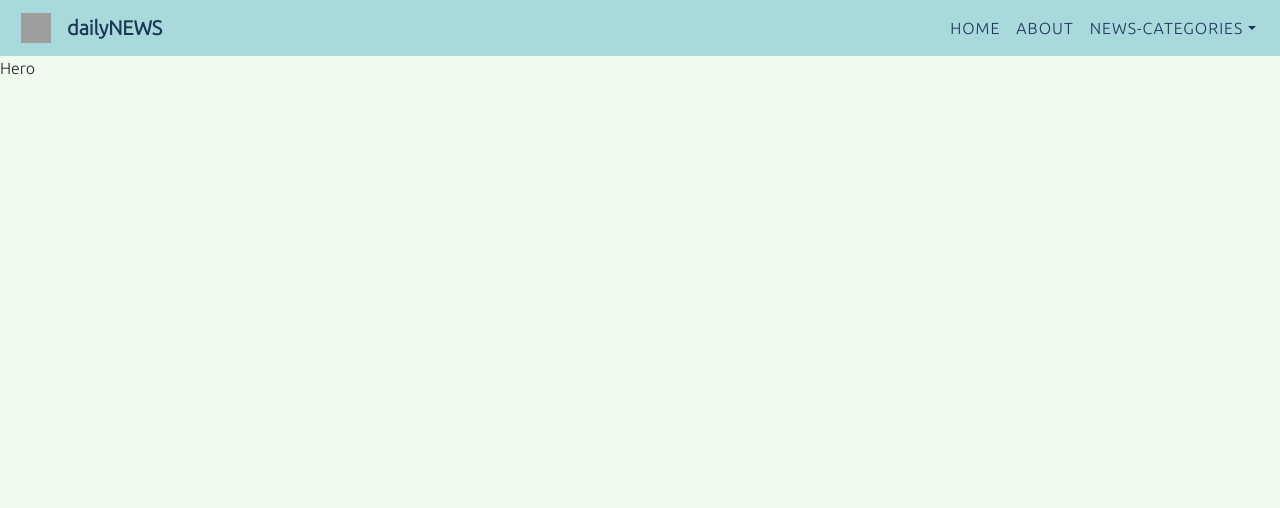
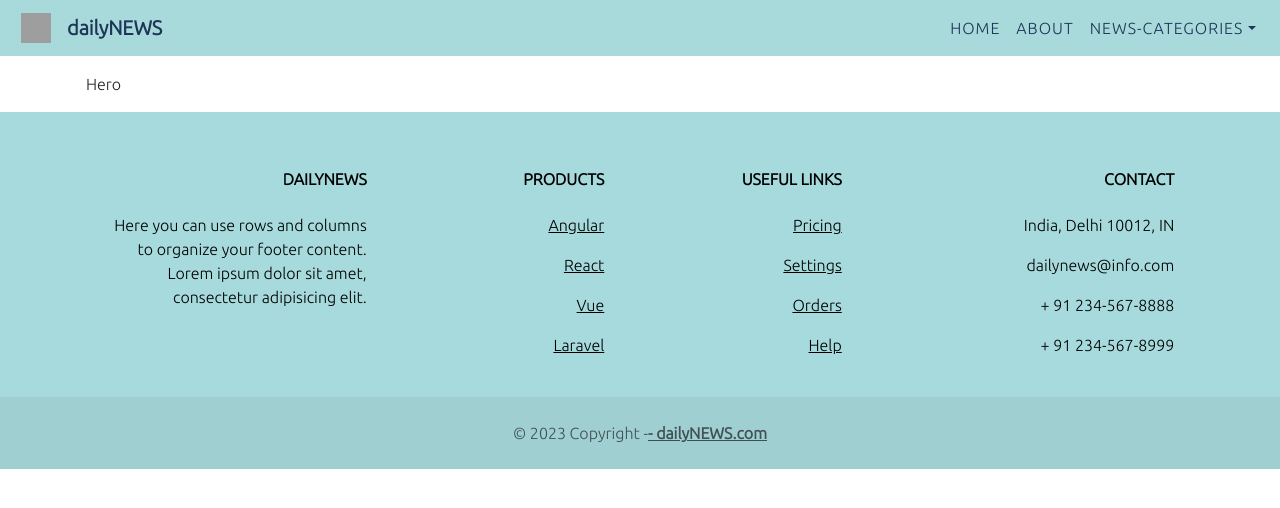
Before and after one commit to nirmalyax/news-reactapp, a React (Create React App) app: page / in a window 1280 px wide. Shown: the top 508 px of the page. Built offline with nearby package versions, Linux system fonts and the light colour scheme; grey boxes are pictures that could not be loaded.

Commit message:
@nirmalyax

```diff
--- a/src/components/Hero/Hero.jsx
+++ b/src/components/Hero/Hero.jsx
@@ -2,6 +2,6 @@ import React from 'react'
 import './Hero-style.css'
 export default function Hero() {
   return (
-    <div className='hero '>Hero</div>
+    <div className='container p-3 '>Hero</div>
   )
 }
--- a/src/components/Navbar/Nav-style.css
+++ b/src/components/Navbar/Nav-style.css
@@ -18,6 +18,7 @@
 .nav-link{
     position: relative;
     letter-spacing: 1px;
+    cursor: pointer;
 }
 .nav-link:before{
     content: "";
```
